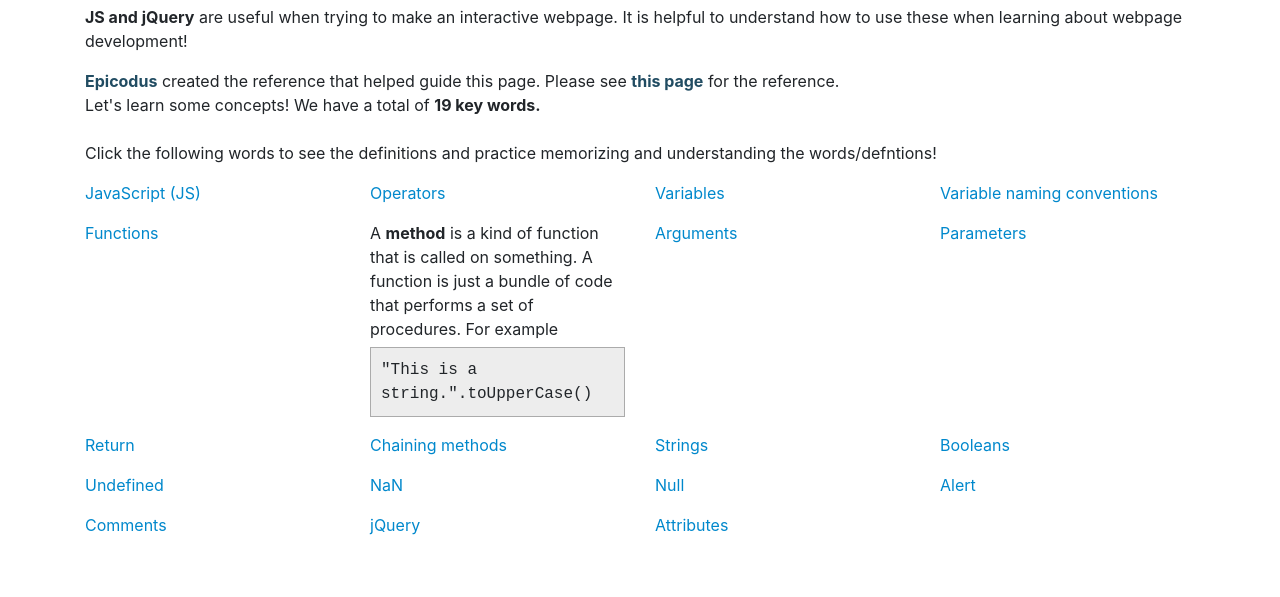
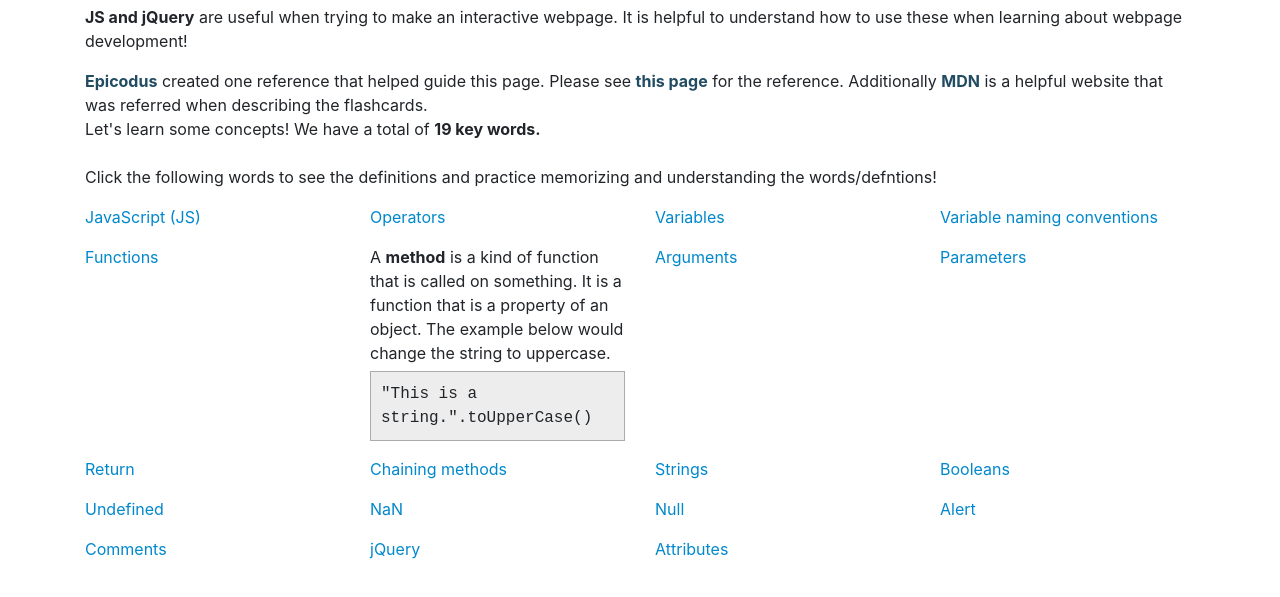
Before and after one commit to bordonj/flashcards, a plain HTML site: page index.html in a window 1280 px wide. Both pictures are taken after a click on the element "Methods". Shown: the part 51-648 px from the top of the page. Drawn offline with Linux system fonts and the light colour scheme.

Commit message:
edit some of the definitions to make it more clear

```diff
--- a/index.html
+++ b/index.html
@@ -10,7 +10,7 @@
 <body>
   <div class="container">
     <h1>Flashcards</h1>
-    <p><strong>JS and jQuery</strong> are useful when trying to make an interactive webpage. It is helpful to understand how to use these when learning about webpage development!</p> <a href="https://epicodus.com">Epicodus</a> created the reference that helped guide this page. Please see <a href="https://www.learnhowtoprogram.com/introduction-to-programming-part-time-react-track/javascript-and-jquery">this page</a> for the reference.
+    <p><strong>JS and jQuery</strong> are useful when trying to make an interactive webpage. It is helpful to understand how to use these when learning about webpage development!</p> <a href="https://epicodus.com">Epicodus</a> created one reference that helped guide this page. Please see <a href="https://www.learnhowtoprogram.com/introduction-to-programming-part-time-react-track/javascript-and-jquery">this page</a> for the reference. Additionally <a href="https://developer.mozilla.org/en-US/">MDN</a> is a helpful website that was referred when describing the flashcards.
 
     <p>Let's learn some concepts! We have a total of <b>19 key words.</b>
       <br>
@@ -65,7 +65,7 @@
             <p id="methods"><span class="methods">Methods</span></p>
           </div>
           <div id="methods-showing">
-            <p id="methods">A <b>method</b> is a kind of function that is called on something. A function is just a bundle of code that performs a set of procedures. For example <div class="quote">"This is a string.".toUpperCase()</div>
+            <p id="methods">A <b>method</b> is a kind of function that is called on something. It is a function that is a property of an object. The example below would change the string to uppercase. <div class="quote">"This is a string.".toUpperCase()</div>
             </p>
           </div>
         </div>
```
